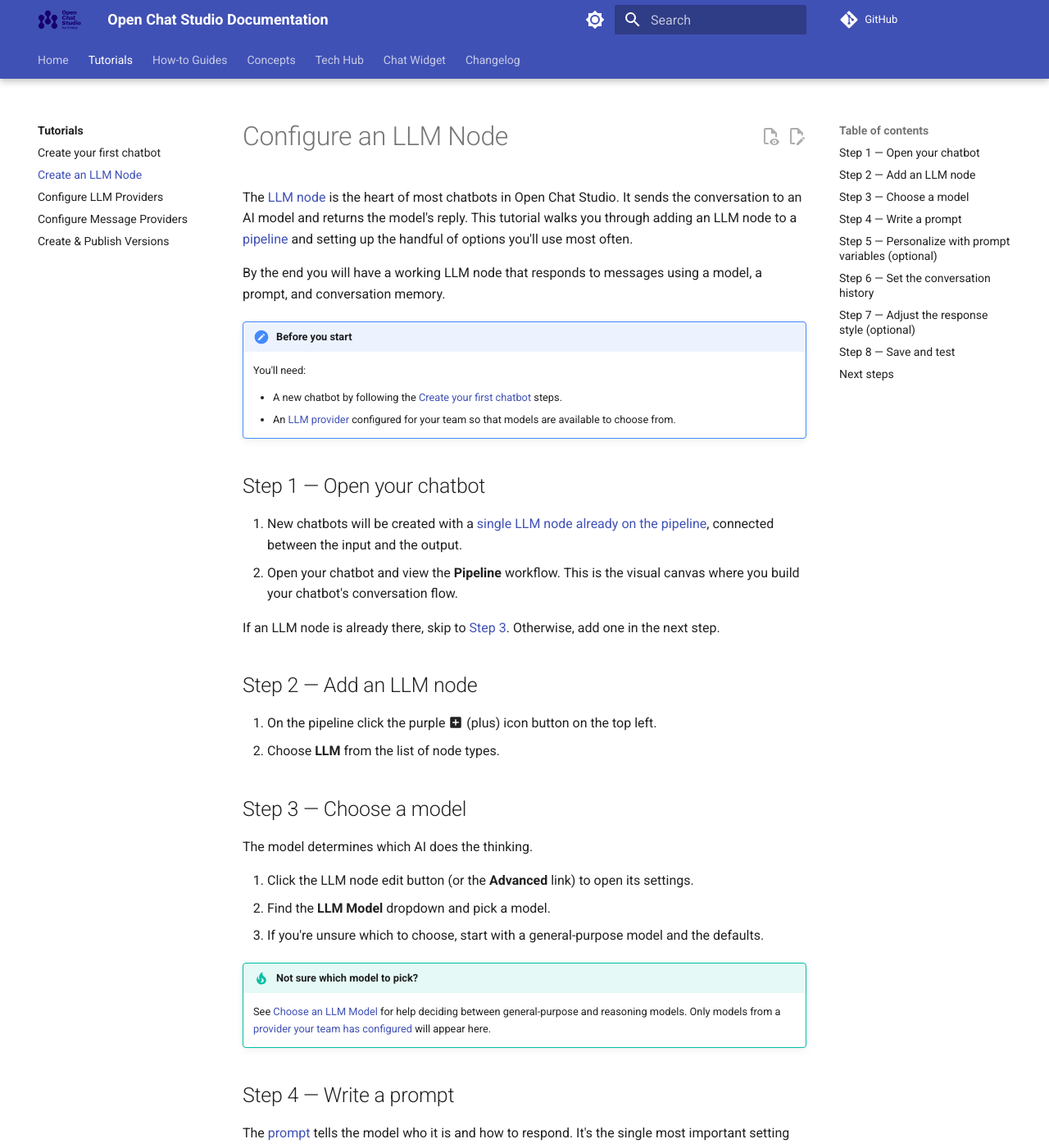
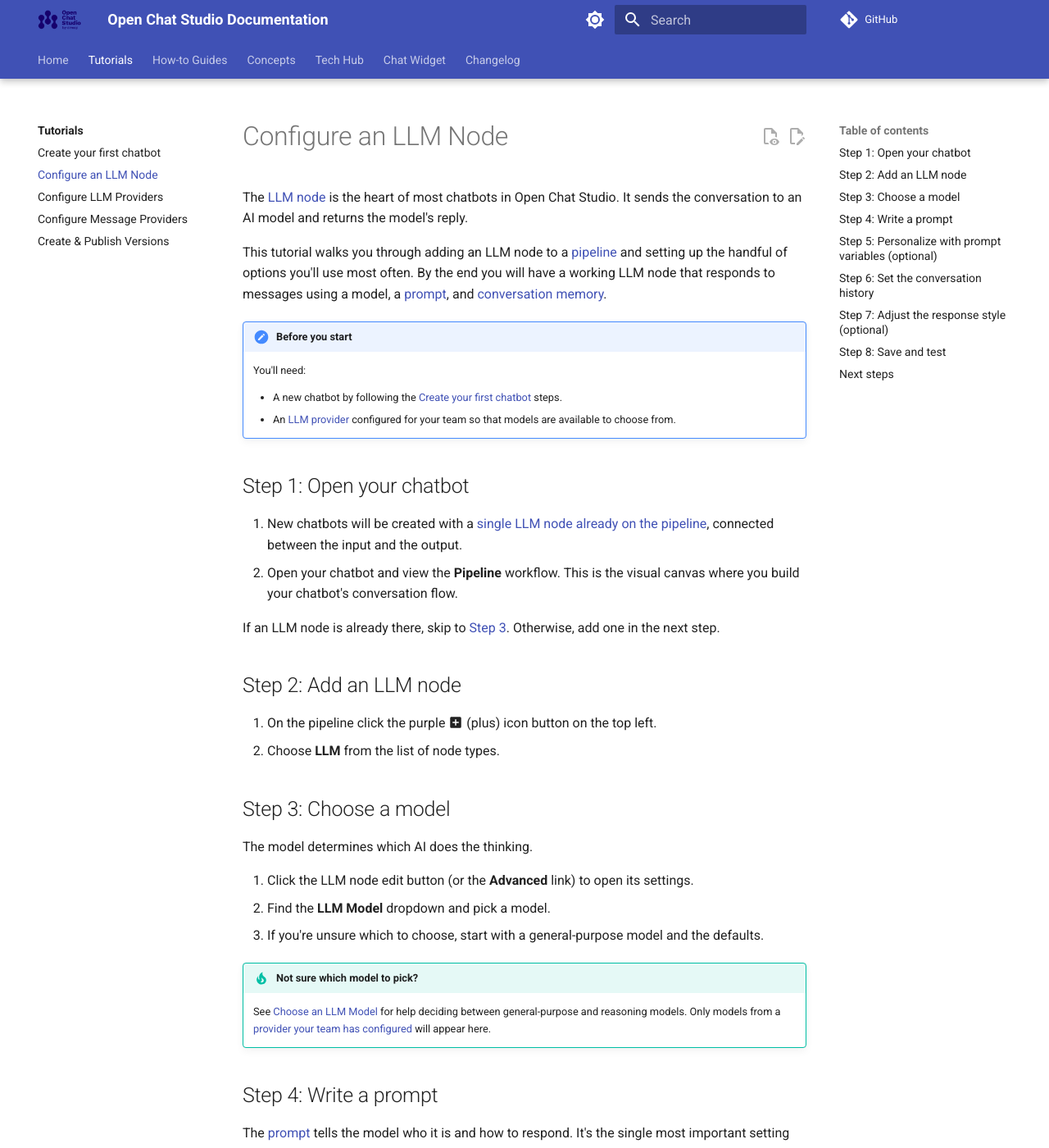
Before and after one commit to dimagi/open-chat-studio-docs, an MkDocs documentation site: the page built from docs/tutorials/configure_llm_node.md, in a window 1280 px wide and 1400 px high. Shown: the whole window at 82% size. Built offline with MkDocs 1.6.1 and Material for MkDocs 9.7.7, drawn with Linux system fonts in a browser that asks for light colours; a script that is not in the unit is left out; comment, search, counter and statistics services are not loaded; some of the changed text lies outside the part shown.

Commit message:
Renamed create_llm_node pg to configure_llm_node

```diff
--- a/docs/tutorials/create_llm_node.md
+++ b/docs/tutorials/configure_llm_node.md
@@ -1,13 +1,13 @@
 ---
-title: Create and Configure an LLM Node
-description: Add and configure an LLM node — the core building block of most chatbots
+title: Configure an LLM Node
+description: Add and configure an LLM node in a pipeline — the core building block of most chatbots
 ---
 
 # Configure an LLM Node
 
-The [LLM node](../concepts/pipelines/nodes.md#llm-node) is the heart of most chatbots in Open Chat Studio. It sends the conversation to an AI model and returns the model's reply. This tutorial walks you through adding an LLM node to a [pipeline](../concepts/pipelines/index.md) and setting up the handful of options you'll use most often.
+The [LLM node](../concepts/pipelines/nodes.md#llm-node) is the heart of most chatbots in Open Chat Studio. It sends the conversation to an AI model and returns the model's reply.
 
-By the end you will have a working LLM node that responds to messages using a model, a prompt, and conversation memory.
+This tutorial walks you through adding an LLM node to a [pipeline](../concepts/pipelines/index.md) and setting up the handful of options you'll use most often. By the end you will have a working LLM node that responds to messages using a model, a [prompt](../concepts/llm.md#prompt), and [conversation memory](../concepts/pipelines/history.md).
 
 !!! note "Before you start"
     You'll need:
@@ -15,19 +15,19 @@
     - A new chatbot by following the [Create your first chatbot](first_chatbot.md) steps.
     - An [LLM provider](configure_providers.md) configured for your team so that models are available to choose from.
 
-## Step 1 — Open your chatbot
+## Step 1: Open your chatbot
 
 1. New chatbots will be created with a [single LLM node already on the pipeline](../concepts/pipelines/index.md#a-simple-example), connected between the input and the output.
 2. Open your chatbot and view the **Pipeline** workflow. This is the visual canvas where you build your chatbot's conversation flow.
 
-If an LLM node is already there, skip to [Step 3](#step-3--choose-a-model). Otherwise, add one in the next step.
+If an LLM node is already there, skip to [Step 3](#step-3-choose-a-model). Otherwise, add one in the next step.
 
-## Step 2 — Add an LLM node
+## Step 2: Add an LLM node
 
 1. On the pipeline click the purple :material-plus-box: (plus) icon button on the top left.
 2. Choose **LLM** from the list of node types.
 
-## Step 3 — Choose a model
+## Step 3: Choose a model
 
 The model determines which AI does the thinking.
 
@@ -38,7 +38,7 @@
 !!! tip "Not sure which model to pick?"
     See [Choose an LLM Model](../how-to/choose_llm_model.md) for help deciding between general-purpose and reasoning models. Only models from a [provider your team has configured](configure_providers.md) will appear here.
 
-## Step 4 — Write a prompt
+## Step 4: Write a prompt
 
 The [prompt](../concepts/llm.md#prompt) tells the model who it is and how to respond. It's the single most important setting on the node.
 
@@ -56,7 +56,7 @@
 !!! tip
     Write instructions the way you'd brief a new teammate — state the goal, the tone, and what to do when unsure.
 
-## Step 5 — Personalize with prompt variables (optional)
+## Step 5: Personalize with prompt variables (optional)
 
 [Prompt variables](../concepts/prompt_variables.md) let you drop dynamic information into the prompt, so each participant gets a tailored response.
 
@@ -87,7 +87,7 @@
 
 For step-by-step guidance, see [Adjust LLM Node Model Parameters](../how-to/adjust_llm_node_model_parameters.md).
 
-## Step 8 — Save and test
+## Step 8: Save and test
 
 1. Click the **x** on the popup node settings to close the dialog and save your changes.
 2. Open the chat preview and send a test message.
--- a/mkdocs.yml
+++ b/mkdocs.yml
@@ -97,7 +97,7 @@
   - Tutorials:
     - tutorials/index.md
     - tutorials/first_chatbot.md
-    - Create an LLM Node: tutorials/create_llm_node.md
+    - Configure an LLM Node: tutorials/configure_llm_node.md
     - Configure LLM Providers: tutorials/configure_providers.md
     - Configure Message Providers: tutorials/configure_msg_providers.md
     - Create & Publish Versions: tutorials/versioning_steps.md
```
Also changed, not shown: other parts of docs/tutorials/configure_llm_node.md (+4 -4 lines), docs/how-to/choose_llm_model.md (+1 -0 lines), docs/tutorials/first_chatbot.md (+1 -1 lines), docs/tutorials/index.md (+2 -2 lines).
